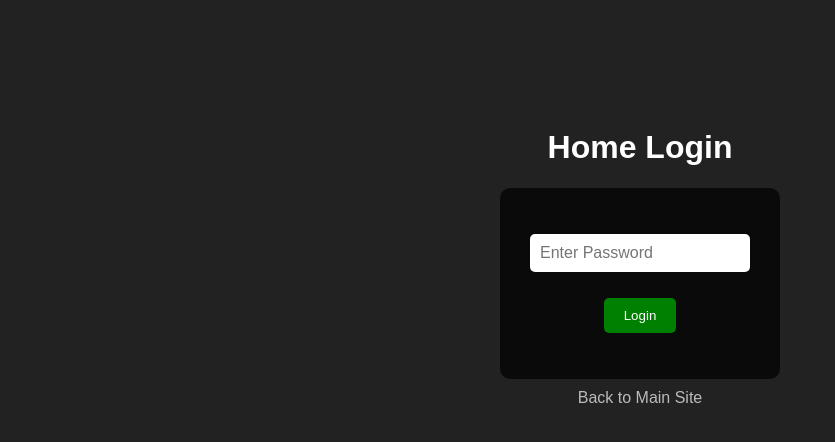
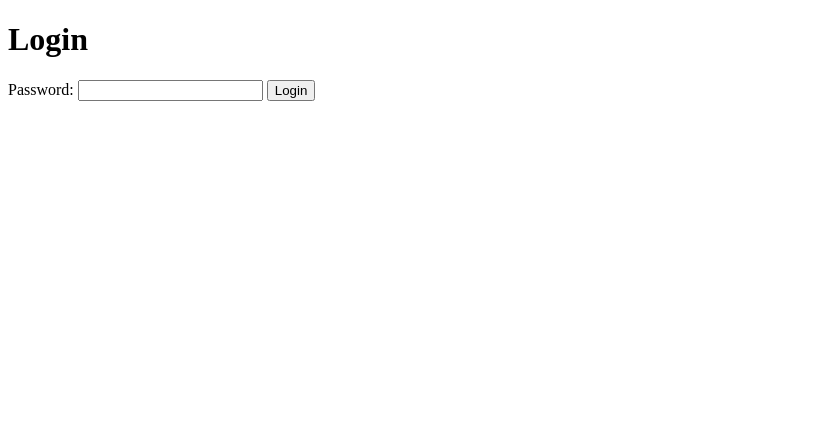
Before and after one commit to wasifzone/wasifzone.com, a Flask app: template templates/login.html in a window 1280 px wide. Shown: the top 442 px of the page, without its empty margins (0-835 px from the left). Run offline with Flask 3, Linux system fonts and the light colour scheme; the template is opened without the code that fills it, so the values that code supplies are empty.

Commit message:
Update, rota, upload per-person folder

```diff
--- a/app.py
+++ b/app.py
@@ -1,53 +1,66 @@
 from flask import Flask, render_template, request, redirect, url_for
 import os
-from werkzeug.utils import secure_filename
 
 app = Flask(__name__)
 
 # Password for login
 PASSWORD = "HOME123321"
 
-# Folder for uploaded images
+# List of housemates and their cleaning days
+ROTA = {
+    "Monday": "Ijaz",
+    "Tuesday": "Shehryar",
+    "Wednesday": "Wasif",
+    "Thursday": "Samad",
+    "Friday": "Zahid",
+    "Saturday": "Imran",
+    "Sunday": "Combine"
+}
+
 UPLOAD_FOLDER = "static/uploads"
-app.config["UPLOAD_FOLDER"] = UPLOAD_FOLDER
-
-# Make sure uploads folder exists
-os.makedirs(UPLOAD_FOLDER, exist_ok=True)
-
-# Home (index)
-@app.route("/")
-def index():
-    return render_template("index.html")
-
-# Cybersecurity page
-@app.route("/cybersecurity")
-def cybersecurity():
-    return render_template("cybersecurity.html")
+if not os.path.exists(UPLOAD_FOLDER):
+    os.makedirs(UPLOAD_FOLDER)
 
 # Login page
-@app.route("/home/login", methods=["GET", "POST"])
+@app.route('/login', methods=['GET', 'POST'])
 def login():
     error = None
-    if request.method == "POST":
-        password = request.form.get("password")
+    if request.method == 'POST':
+        password = request.form.get('password')
         if password == PASSWORD:
-            return redirect(url_for("rota"))
+            return redirect(url_for('rota'))
         else:
             error = "Wrong password! Try again."
-    return render_template("login.html", error=error)
+    return render_template('login.html', error=error)
 
-# Rota + upload photo
-@app.route("/home/rota", methods=["GET", "POST"])
+# Rota page
+@app.route('/rota', methods=['GET', 'POST'])
 def rota():
-    if request.method == "POST":
-        name = request.form.get("name")
-        file = request.files.get("photo")
-        if file and name:
-            filename = secure_filename(f"{name}_{file.filename}")
-            file.save(os.path.join(app.config["UPLOAD_FOLDER"], filename))
-    return render_template("rota.html")
+    if request.method == 'POST':
+        username = request.form.get('username')
+        file = request.files.get('file')
+        if username and file:
+            user_folder = os.path.join(UPLOAD_FOLDER, username)
+            if not os.path.exists(user_folder):
+                os.makedirs(user_folder)
+            file.save(os.path.join(user_folder, file.filename))
+            return redirect(url_for('rota'))
 
-# Run the app
+    return render_template('rota.html', rota=ROTA)
+
+# Homepage
+@app.route('/')
+def index():
+    return render_template('index.html')
+
+@app.route('/cybersecurity')
+def cybersecurity():
+    return render_template('cybersecurity.html')
+
+@app.route('/entertainment')
+def entertainment():
+    return render_template('entertainment.html')
+
 if __name__ == "__main__":
     port = int(os.environ.get("PORT", 5000))
     app.run(host="0.0.0.0", port=port, debug=True)
--- a/templates/login.html
+++ b/templates/login.html
@@ -1,55 +1,17 @@
 <!DOCTYPE html>
 <html>
 <head>
-    <meta charset="UTF-8">
     <title>Home Login</title>
-    <style>
-        body {
-            background: #222;
-            color: white;
-            font-family: Arial, sans-serif;
-            text-align: center;
-            padding-top: 100px;
-        }
-        form {
-            background-color: rgba(0, 0, 0, 0.7);
-            display: inline-block;
-            padding: 30px;
-            border-radius: 10px;
-        }
-        input[type="password"] {
-            padding: 10px;
-            font-size: 16px;
-            border: none;
-            border-radius: 5px;
-            width: 200px;
-        }
-        input[type="submit"] {
-            padding: 10px 20px;
-            margin-top: 10px;
-            background: green;
-            color: white;
-            border: none;
-            border-radius: 5px;
-            cursor: pointer;
-        }
-        a {
-            display: block;
-            color: #bbb;
-            margin-top: 10px;
-            text-decoration: none;
-        }
-    </style>
 </head>
 <body>
-    <h1>Home Login</h1>
+    <h1>Login</h1>
+    {% if error %}
+        <p style="color:red">{{ error }}</p>
+    {% endif %}
     <form method="POST">
-        <p><input type="password" name="password" placeholder="Enter Password" required></p>
-        <p><input type="submit" value="Login"></p>
-        {% if error %}
-        <p style="color:red;">{{ error }}</p>
-        {% endif %}
+        <label>Password:</label>
+        <input type="password" name="password" required>
+        <button type="submit">Login</button>
     </form>
-    <a href="/">Back to Main Site</a>
 </body>
 </html>
```
Also changed, not shown: templates/rota.html (+32 -88 lines).
